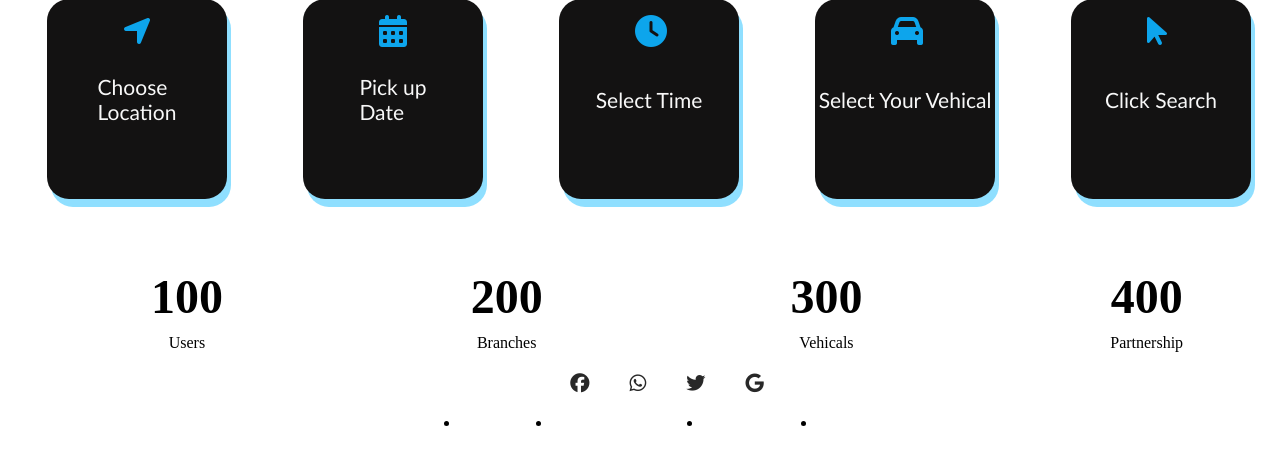
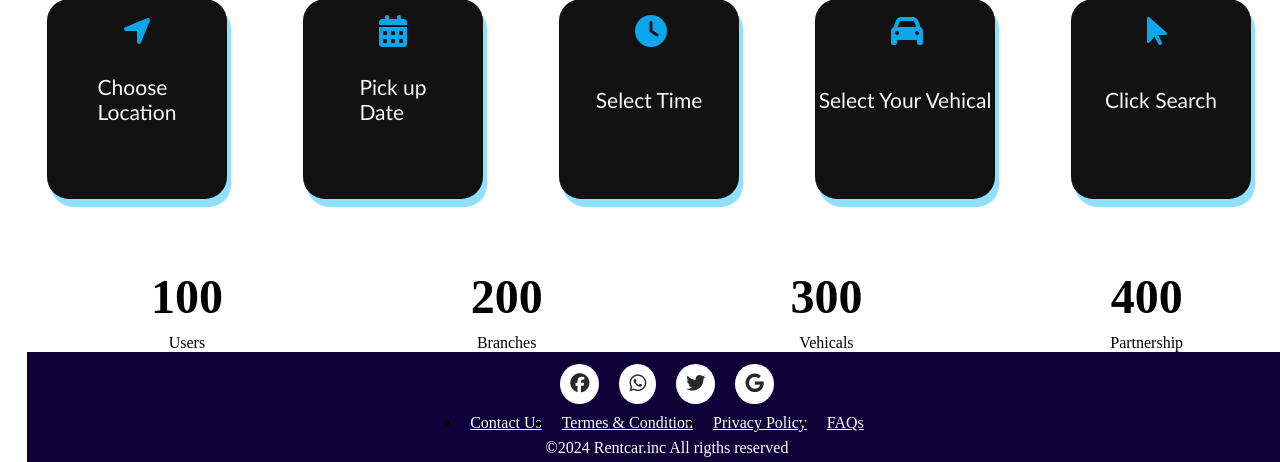
Before and after one commit to Umindu2003/vehicle_rent, a PHP site: page / in a window 1280 px wide. Shown: the part 880-1342 px from the top of the page. Run offline with PHP 8.4, Linux system fonts and the light colour scheme.

Commit message:
new css for footer

```diff
--- a/style.css
+++ b/style.css
@@ -152,11 +152,7 @@ button{
     box-sizing:border-box;
 }
 footer{
-<<<<<<< HEAD
   background-color: #0e0238;
-=======
-  background-color: #cdcccc;
->>>>>>> c13406d67e0a93d1ddb980e7df27e3dc10c0b9d5
 
 }
 .footerContanier{
```
